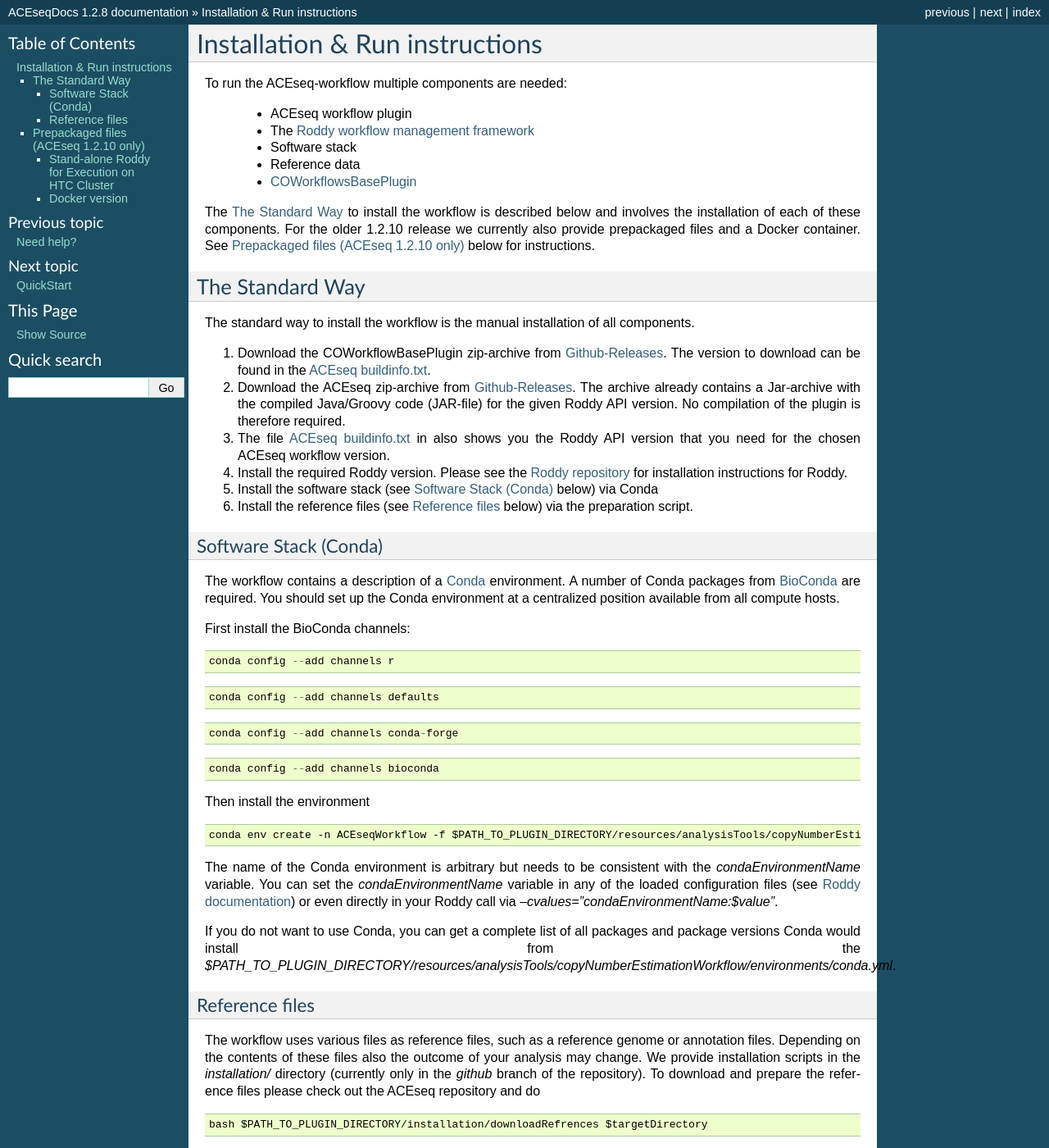
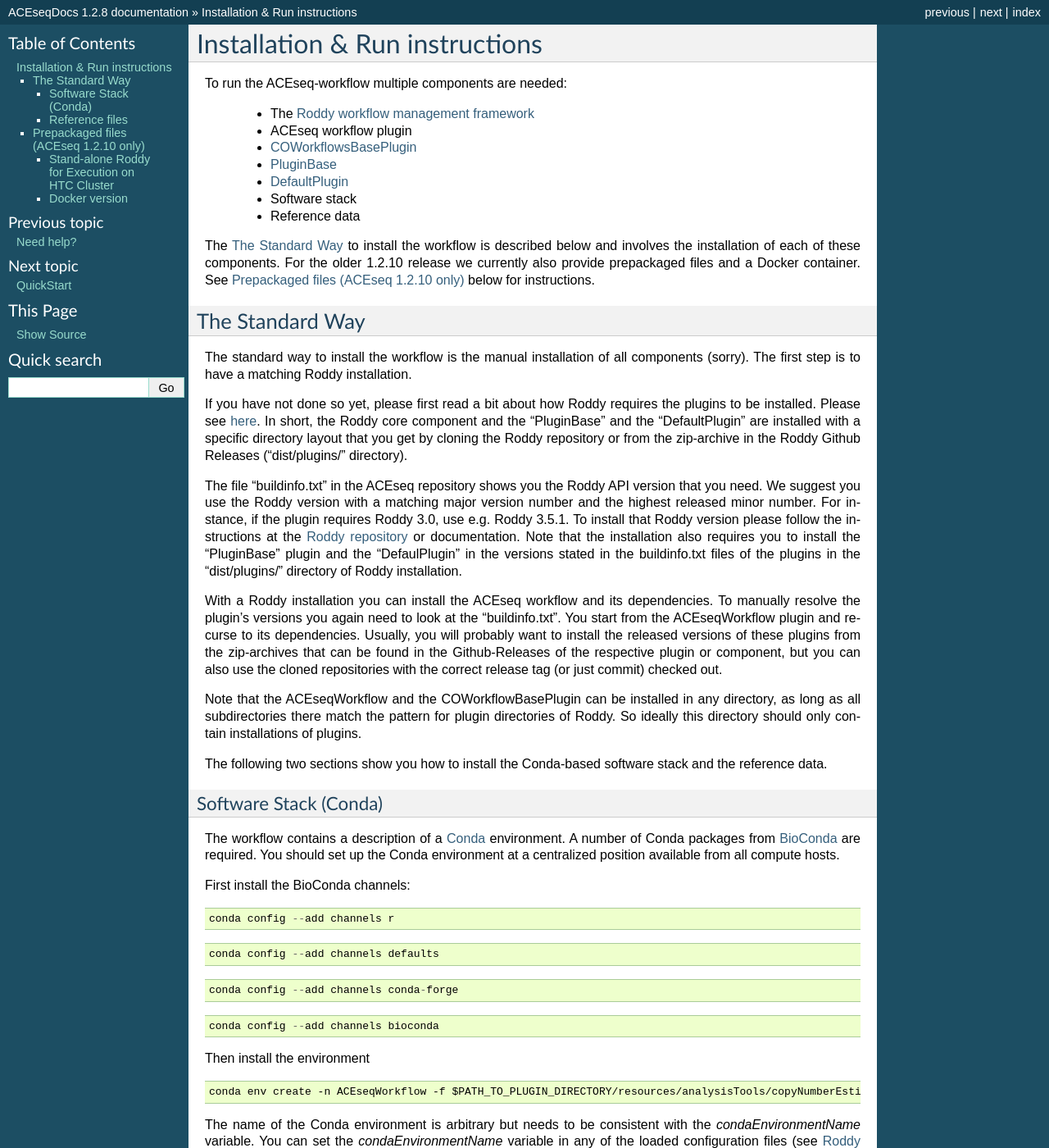
Before and after one commit to DKFZ-ODCF/ACEseqWorkflow, a Sphinx documentation site: the page built from documentation/source/installation.rst, in a window 1280 px wide and 1400 px high. Shown: the whole window at 82% size. Built offline with Sphinx 7.4.7, drawn with Linux system fonts in a browser that asks for light colours; formulas are drawn with MathJax 3.

Commit message:
Improved installation instructions.

```diff
--- a/documentation/source/installation.rst
+++ b/documentation/source/installation.rst
@@ -5,11 +5,13 @@ Installation & Run instructions
 
 To run the ACEseq-workflow multiple components are needed:
 
+  * The `Roddy workflow management framework <https://github.com/TheRoddyWMS/Roddy>`_
   * ACEseq workflow plugin
-  * The `Roddy workflow management framework <https://github.com/TheRoddyWMS/Roddy>`_
+  * `COWorkflowsBasePlugin <https://github.com/TheRoddyWMS/COWorkflowsBasePlugin>`_
+  * `PluginBase <https://github.com/TheRoddyWMS/Roddy-Base-Plugin>`_
+  * `DefaultPlugin <https://github.com/TheRoddyWMS/Roddy-Default-Plugin>`_
   * Software stack
   * Reference data
-  * `COWorkflowsBasePlugin <https://github.com/TheRoddyWMS/COWorkflowsBasePlugin>`_
 
 The :ref:`standard way` to install the workflow is described below and involves the installation of each of these components. For the older 1.2.10 release we currently also provide prepackaged files and a Docker container. See :ref:`prepackaged-installation` below for instructions.
 
@@ -18,14 +20,17 @@ The :ref:`standard way` to install the workflow is described below and involves
 The Standard Way
 ----------------
 
-The standard way to install the workflow is the manual installation of all components.
+The standard way to install the workflow is the manual installation of all components (sorry). The first step is to have a matching Roddy installation.
 
-1. Download the COWorkflowBasePlugin zip-archive from `Github-Releases`_. The version to download can be found in the `ACEseq buildinfo.txt <https://github.com/eilslabs/ACEseqWorkflow/blob/github/buildinfo.txt>`_.
-2. Download the ACEseq zip-archive from `Github-Releases`_. The archive already contains a Jar-archive with the compiled Java/Groovy code (JAR-file) for the given Roddy API version. No compilation of the plugin is therefore required.
-3. The file `ACEseq buildinfo.txt <https://github.com/eilslabs/ACEseqWorkflow/blob/github/buildinfo.txt>`_ in also shows you the Roddy API version that you need for the chosen ACEseq workflow version.
-4. Install the required Roddy version. Please see the `Roddy repository <https://github.com/TheRoddyWMS/Roddy>`_ for installation instructions for Roddy.
-5. Install the software stack (see :ref:`install-software-stack` below) via Conda
-6. Install the reference files (see :ref:`install-reference-files` below) via the preparation script.
+If you have not done so yet, please first read a bit about how Roddy requires the plugins to be installed. Please see `here <https://roddy-documentation.readthedocs.io/>`_. In short, the Roddy core component and the "PluginBase" and the "DefaultPlugin" are installed with a specific directory layout that you get by cloning the Roddy repository or from the zip-archive in the Roddy Github Releases ("dist/plugins/" directory).
+
+The file "buildinfo.txt" in the ACEseq repository shows you the Roddy API version that you need. We suggest you use the Roddy version with a matching major version number and the highest released minor number. For instance, if the plugin requires Roddy 3.0, use e.g. Roddy 3.5.1. To install that Roddy version please follow the instructions at the `Roddy repository <https://github.com/TheRoddyWMS/Roddy>`_ or documentation. Note that the installation also requires you to install the "PluginBase" plugin and the "DefaulPlugin" in the versions stated in the buildinfo.txt files of the plugins in the "dist/plugins/" directory of Roddy installation.
+
+With a Roddy installation you can install the ACEseq workflow and its dependencies. To manually resolve the plugin's versions you again need to look at the "buildinfo.txt". You start from the ACEseqWorkflow plugin and recurse to its dependencies. Usually, you will probably want to install the released versions of these plugins from the zip-archives that can be found in the Github-Releases of the respective plugin or component, but you can also use the cloned repositories with the correct release tag (or just commit) checked out.
+
+Note that the ACEseqWorkflow and the COWorkflowBasePlugin can be installed in any directory, as long as all subdirectories there match the pattern for plugin directories of Roddy. So ideally this directory should only contain installations of plugins.
+
+The following two sections show you how to install the Conda-based software stack and the reference data.
 
 .. _install-software-stack:
 
```
